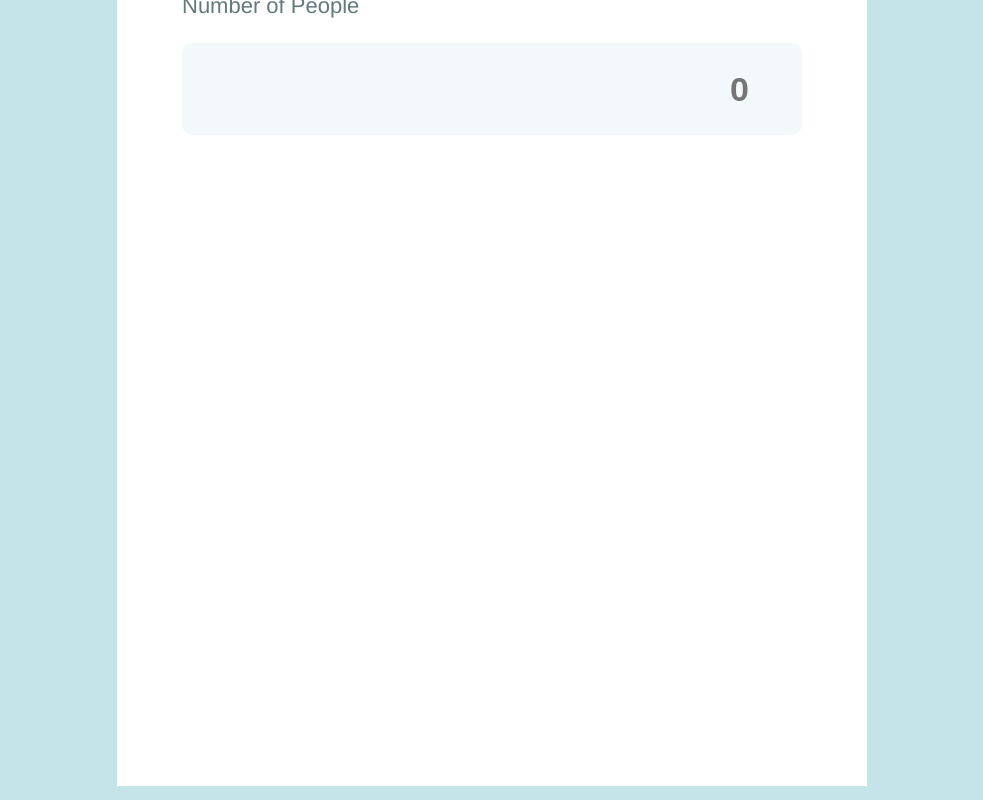
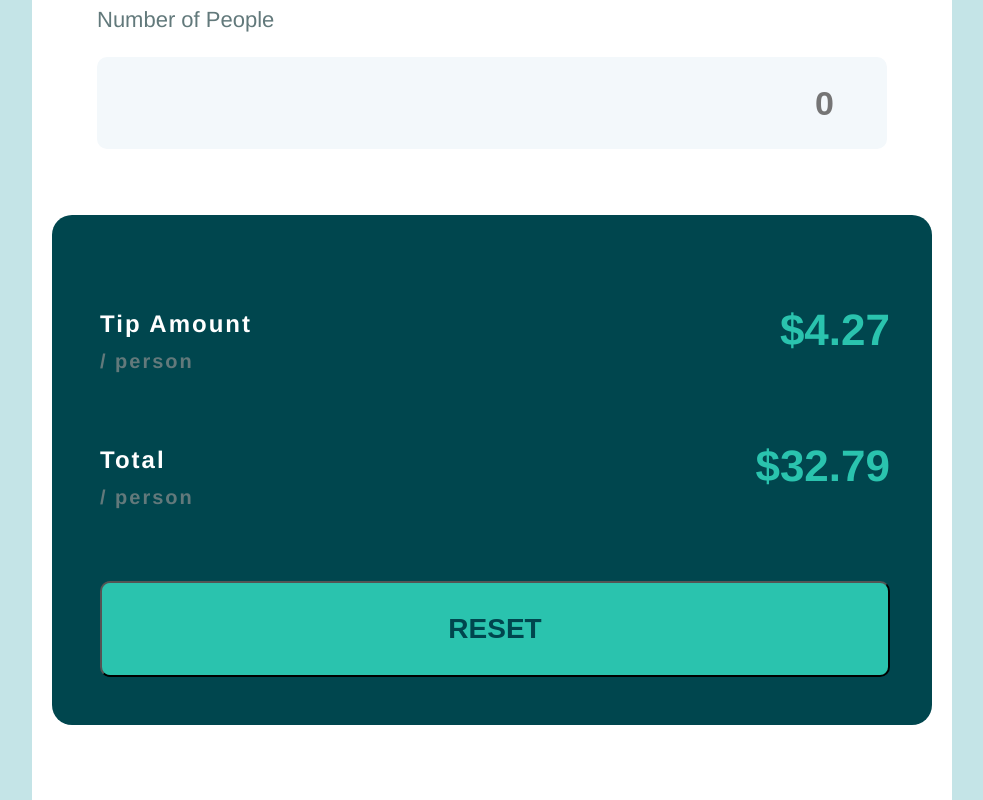
Before and after one commit to EugeneyCh/Splitter, a React (Vite) app: page / in a window 1280 px wide. Shown: the part 1082-1882 px from the top of the page, without its empty margins (148-1131 px from the left). Built offline with nearby package versions, Linux system fonts and the light colour scheme.

Commit message:
Forth_Day

```diff
--- a/src/App.module.css
+++ b/src/App.module.css
@@ -1,6 +1,5 @@
 div {
   max-width: 750px;
-
   display: flex;
   flex-direction: column;
   justify-content: center;
@@ -18,3 +17,14 @@ div {
   border-top-right-radius: 50px;
   padding: 0px 65px;
 }
+
+@media screen and (min-width: 1000px) {
+  div {
+    max-width: 790px;
+  }
+
+  .container {
+    width: 920px;
+  }
+
+}
--- a/src/App.tsx
+++ b/src/App.tsx
@@ -1,6 +1,6 @@
 import css from './App.module.css'
+import AmountTips from './components/AmountTips/AmountTips'
 import Header from './components/Header/Header'
-import InputPlace from './components/InputPlace/InputPlace'
 import SelectTip from './components/SelectTip/SelectTip'
 
 
@@ -9,25 +9,10 @@ function App() {
   return (
     <>
       <div>
-        {/* <a href="https://vitejs.dev" target="_blank">
-          <img src={viteLogo} className="logo" alt="Vite logo" />
-        </a>
-        <a href="https://react.dev" target="_blank">
-          <img src={reactLogo} className="logo react" alt="React logo" />
-        </a>
-      </div>
-      <h1>Vite + React</h1>
-      <div className="card">
-        <button onClick={() => setCount((count) => count + 1)}>
-          count is {count}
-        </button>
-        <p>
-          Edit <code>src/App.tsx</code> and save to test HMR
-        </p> */}
         <Header />
         <div className={css.container}>
-          <InputPlace />
           <SelectTip />
+          <AmountTips />
         </div>
       </div>
     </>
--- /dev/null
+++ b/src/components/AmountTips/AmountTips.module.css
@@ -0,0 +1,65 @@
+.container {
+    justify-content: start;
+    height: 420px;
+    width: 100%;
+    border-radius: 20px;
+    background-color: #00464e;
+    margin-top: 66px;
+    padding-top: 90px;
+    padding-left: 48px;
+    padding-right: 42px;
+}
+
+.tipContainer,
+.totalContainer {
+    height: 72px;
+    display: flex;
+    flex-direction: row;
+    justify-content: space-between;
+}
+
+.totalContainer {
+    margin-top: 64px;
+}
+
+.tipAmount {
+    padding-top: 90px;
+
+}
+
+.tipAmountTitle,
+.totalAmountTitle {
+    font-size: 24px;
+    font-weight: 700;
+    letter-spacing: 2px;
+    color: #fff;
+
+}
+
+.person {
+    font-size: 20px;
+    color: #62797b;
+    font-weight: 700;
+    letter-spacing: 2px;
+    margin-top: 12px;
+}
+
+.amountTip,
+.amountTotal {
+    text-align: center;
+    font-size: 44px;
+    font-weight: 700;
+    color: #2ac3ae;
+}
+
+
+.btnReset {
+    height: 96px;
+    color: #00464e;
+    font-size: 28px;
+    font-weight: 700;
+    background-color: #2ac3ae;
+    border-radius: 10px;
+    margin-top: 68px;
+
+}
--- /dev/null
+++ b/src/components/AmountTips/AmountTips.tsx
@@ -0,0 +1,28 @@
+import css from './AmountTips.module.css'
+
+const AmountTips = () => {
+    return (
+        <div className={css.container}>
+            <div className={css.tipContainer}>
+                <div className={css.amount}>
+                    <p className={css.tipAmountTitle}>Tip Amount</p>
+                    <p className={css.person}>/ person</p>
+                </div>
+                <p className={css.amountTip}>$4.27</p>
+            </div>
+
+            <div className={css.total}>
+              <div className={css.totalContainer}>
+                <div className={css.totalAmount}>
+                    <p className={css.totalAmountTitle}>Total</p>
+                    <p className={css.person}>/ person</p>
+                </div>
+                <p className={css.amountTotal}>$32.79</p>
+               </div>
+            </div>
+            <button className={css.btnReset}>RESET</button>
+        </div>
+    )
+}
+
+export default AmountTips
--- a/src/components/Header/Header.module.css
+++ b/src/components/Header/Header.module.css
@@ -1,4 +1,4 @@
-.header{
+.header {
     display: flex;
     flex-direction: column;
     justify-content: center;
@@ -10,9 +10,21 @@
     height: 288px;
     width: 100%;
 }
-p{
+
+p {
     margin: 0;
 }
-.text{
-    margin-bottom:22px ;
+
+.text {
+    margin-bottom: 22px;
 }
+
+
+@media screen and (min-width: 1000px) {
+    .header {
+        font-size: 18px;
+        font-weight: 900;
+        letter-spacing: 20px;
+        height: 302px;
+    }
+}
--- a/src/components/SelectTip/SelectTip.tsx
+++ b/src/components/SelectTip/SelectTip.tsx
@@ -1,13 +1,16 @@
+import InputPlace from '../InputPlace/InputPlace'
 import css from './SelectTip.module.css'
 
 const SelectTip = () => {
-    const btnlist = ['5', '10', '15', '25', '50', 'Custom']
+    const btnlist = ['5%', '10%', '15%', '25%', '50%', 'Custom']
     return (
         <>
+                  <InputPlace />
+
             <p className={css.title}>Select Tip %</p>
             <ul className={css.btnList}>
                 {btnlist.map((item) => {
-                    return (<li className={css.btn} key={item}>{item}%</li>)
+                    return (<li className={css.btn} key={item}>{item}</li>)
                 })}
             </ul>
             {/* <p className={css.countPeopleTitle}>Number of People</p> */}
--- a/src/index.css
+++ b/src/index.css
@@ -1,12 +1,10 @@
-
 :root {
-  font-family:  Helvetica,  sans-serif;
+  font-family: Helvetica, sans-serif;
   margin: 0;
   background-color: #c4e4e7;
   display: flex;
   flex-direction: column;
   justify-content: center;
-
   width: 750px;
   margin: 0 auto;
 
@@ -35,14 +33,18 @@ a:hover {
 } */
 
 body {
+  width: 100%;
+  margin: 0;
+}
 
-  margin: 0 ;
 
-  /* display: flex;
-  flex-direction: column; */
-  /* justify-content: center; */
-  /* min-height: 100vh; */
+@media screen and (min-width: 1000px) {
+  :root {
+    width: 920px;
+    margin: 0 auto;
+  }
 }
+
 /* h1 {
   font-size: 3.2em;
   line-height: 1.1;
```
